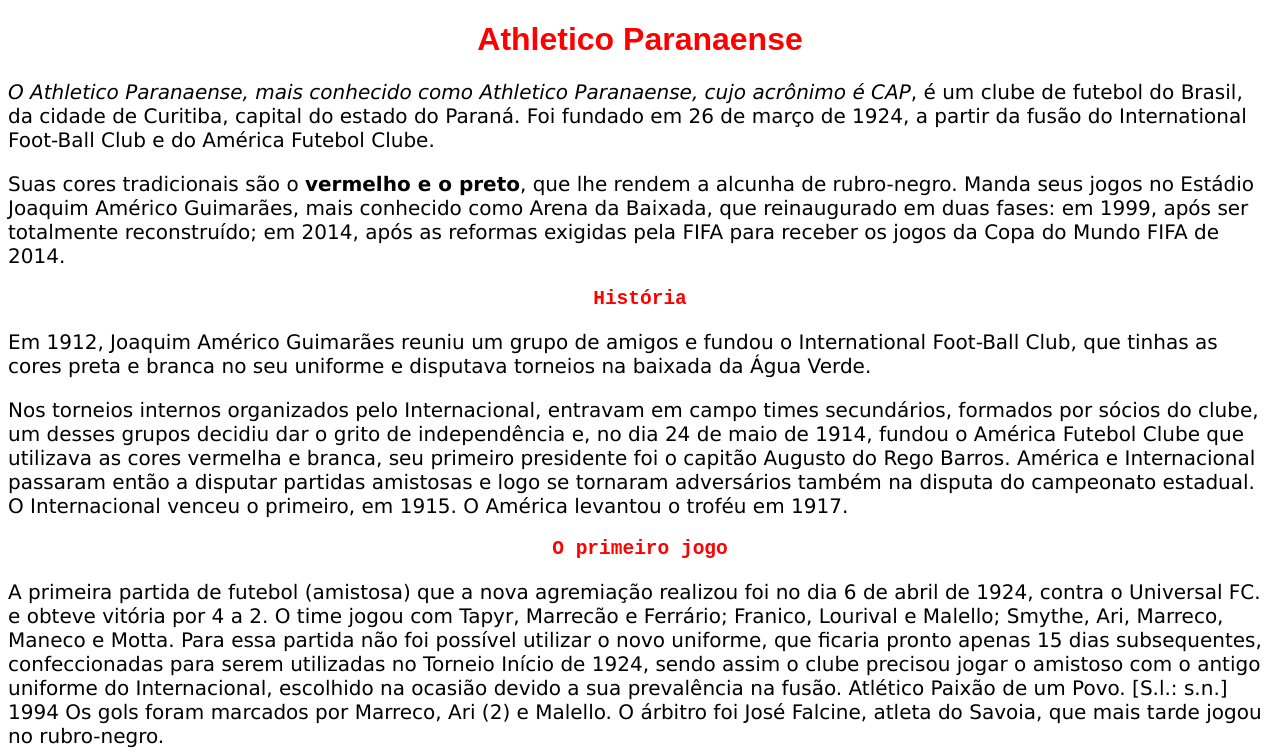
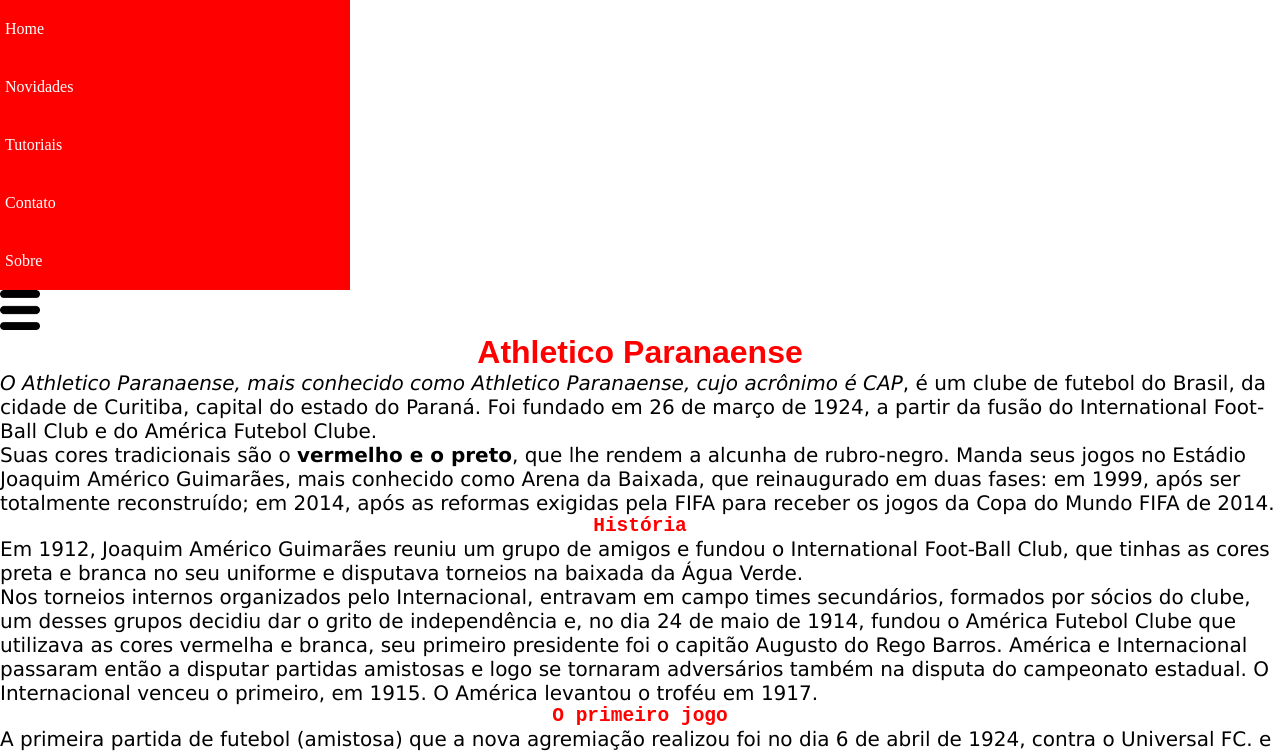
Before and after one commit to morgan068/prova-Morgan, a plain HTML site: page index.html in a window 1280 px wide. Shown: the top 753 px of the page. Drawn offline with Linux system fonts and the light colour scheme.

Commit message:
Add files via upload

```diff
--- a/index.html
+++ b/index.html
@@ -8,6 +8,18 @@
     <link rel="stylesheet" type="text/css" href="style.css">
 </head>
 <body>
+    <nav>
+        <ul>
+            <li><a href="">Home</a></li>
+            <li><a href="">Novidades</a></li>
+            <li><a href="">Tutoriais</a></li>
+            <li><a href="">Contato</a></li>
+            <li><a href="">Sobre</a></li>
+        </ul>
+    </nav>
+    <input type="checkbox" id="chec">
+    <label for="chec"><img src="risco_menu.png" alt="menu" width="40px" height="40px"></label>
+
     <h1>Athletico Paranaense</h1>
         <p><em>O Athletico Paranaense, mais conhecido como Athletico Paranaense, cujo acrônimo é CAP</em>, é um clube de futebol do Brasil, da cidade de Curitiba, capital do estado do Paraná. Foi fundado em 26 de março de 1924, a partir da fusão do International Foot-Ball Club e do América Futebol Clube.</p>
 
--- a/style.css
+++ b/style.css
@@ -16,3 +16,36 @@ h2 {
     text-align: center;
     font-family: Monospace;
   }
+
+*{
+  padding: 0px;
+  margin: 0px;
+}
+
+a{
+  text-decoration: none;
+  color: black;
+}
+
+ul{
+  list-style: none;
+}
+
+input[type="checkbox"]
+{
+  display: none;
+}
+
+nav
+{
+  background-color: rgba(16,16,16,.5);
+  width: 350px;
+  height: 100%;
+}
+
+a{
+  background-color: red;
+  display: block;
+  padding: 20px 5px;
+  color: white;
+}
```
Also changed, not shown: risco_menu.png (added).
